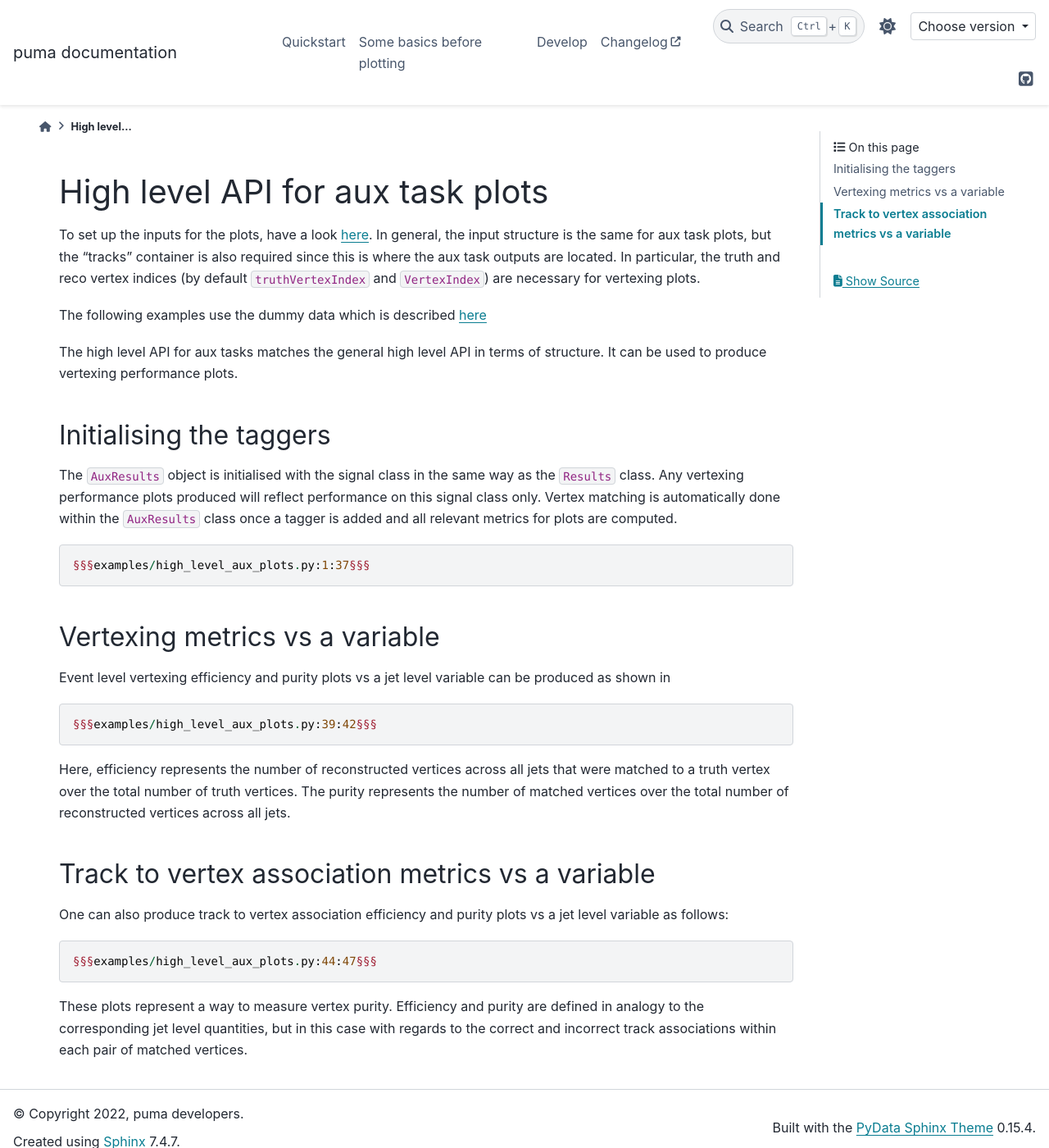
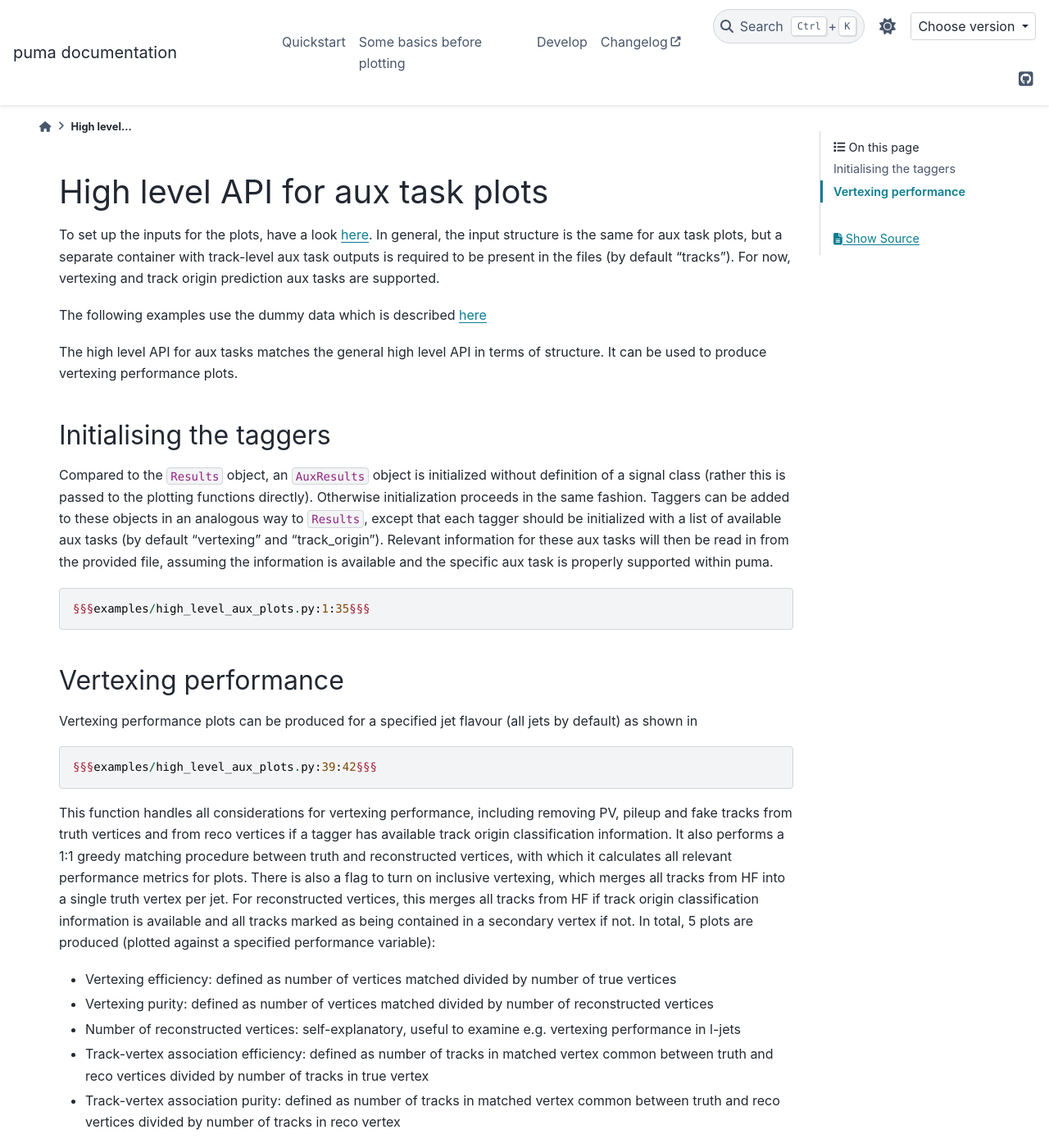
Before and after one commit to umami-hep/puma, a Sphinx documentation site: the page built from docs/source/examples/high_level_aux_api.md, in a window 1280 px wide and 1400 px high. Shown: the whole window at 82% size. Built offline with Sphinx 7.4.7 and the PyData theme 0.15.4, drawn with Linux system fonts in a browser that asks for light colours; the version number is read from the project's files by our own code; some of the changed text lies outside the part shown.

Commit message:
Added documentation

````diff
--- a/docs/source/examples/high_level_aux_api.md
+++ b/docs/source/examples/high_level_aux_api.md
@@ -1,9 +1,8 @@
 # High level API for aux task plots
 
 To set up the inputs for the plots, have a look [here](./index.md). In general, the input structure is the same
-for aux task plots, but the "tracks" container is also required since this is where the aux task outputs are
-located. In particular, the truth and reco vertex indices (by default `truthVertexIndex` and `VertexIndex`)
-are necessary for vertexing plots.
+for aux task plots, but a separate container with track-level aux task outputs is required to be present in the
+files (by default "tracks"). For now, vertexing and track origin prediction aux tasks are supported.
 
 The following examples use the dummy data which is described [here](./dummy_data.md)
 
@@ -13,32 +12,40 @@ produce vertexing performance plots.
 
 ## Initialising the taggers
 
-The `AuxResults` object is initialised with the signal class in the same way as the `Results` class. Any vertexing
-performance plots produced will reflect performance on this signal class only. Vertex matching is automatically done
-within the `AuxResults` class once a tagger is added and all relevant metrics for plots are computed.
+Compared to the `Results` object, an `AuxResults` object is initialized without definition of a signal class (rather
+this is passed to the plotting functions directly). Otherwise initialization proceeds in the same fashion. Taggers
+can be added to these objects in an analogous way to `Results`, except that each tagger should be initialized with
+a list of available aux tasks (by default "vertexing" and "track_origin"). Relevant information for these aux tasks
+will then be read in from the provided file, assuming the information is available and the specific aux task is
+properly supported within puma.
 
 ```py
-§§§examples/high_level_aux_plots.py:1:37§§§
+§§§examples/high_level_aux_plots.py:1:35§§§
 ```
 
 
-## Vertexing metrics vs a variable
+## Vertexing performance
 
-Event level vertexing efficiency and purity plots vs a jet level variable can be produced as shown in
+Vertexing performance plots can be produced for a specified jet flavour (all jets by default) as shown in
 ```py
 §§§examples/high_level_aux_plots.py:39:42§§§
 ```
-Here, efficiency represents the number of reconstructed vertices across all jets that were matched to a truth
-vertex over the total number of truth vertices. The purity represents the number of matched vertices over the
-total number of reconstructed vertices across all jets.
+This function handles all considerations for vertexing performance, including removing PV, pileup and fake
+tracks from truth vertices and from reco vertices if a tagger has available track origin classification
+information. It also performs a 1:1 greedy matching procedure between truth and reconstructed vertices,
+with which it calculates all relevant performance metrics for plots. There is also a flag to turn on inclusive
+vertexing, which merges all tracks from HF into a single truth vertex per jet. For reconstructed vertices,
+this merges all tracks from HF if track origin classification information is available and all tracks marked
+as being contained in a secondary vertex if not. In total, 5 plots are produced (plotted against a specified
+performance variable):
 
+* Vertexing efficiency: defined as number of vertices matched divided by number of true vertices
+* Vertexing purity: defined as number of vertices matched divided by number of reconstructed vertices
+* Number of reconstructed vertices: self-explanatory, useful to examine e.g. vertexing performance in l-jets
+* Track-vertex association efficiency: defined as number of tracks in matched vertex common between truth and
+reco vertices divided by number of tracks in true vertex
+* Track-vertex association purity: defined as number of tracks in matched vertex common between truth and reco
+vertices divided by number of tracks in reco vertex
 
-## Track to vertex association metrics vs a variable
-One can also produce track to vertex association efficiency and purity plots vs a jet level variable
-as follows:
-```py
-§§§examples/high_level_aux_plots.py:44:47§§§
-```
-These plots represent a way to measure vertex purity. Efficiency and purity are defined in analogy to
-the corresponding jet level quantities, but in this case with regards to the correct and incorrect track
-associations within each pair of matched vertices.
+Note that by default the vertex matching algorithm enforces purity criteria requiring track association
+efficiency > 0.65 and purity > 0.5
````
Also changed, not shown: changelog.md (+1 -0 lines), docs/source/examples/dummy_data.md (+8 -4 lines).
